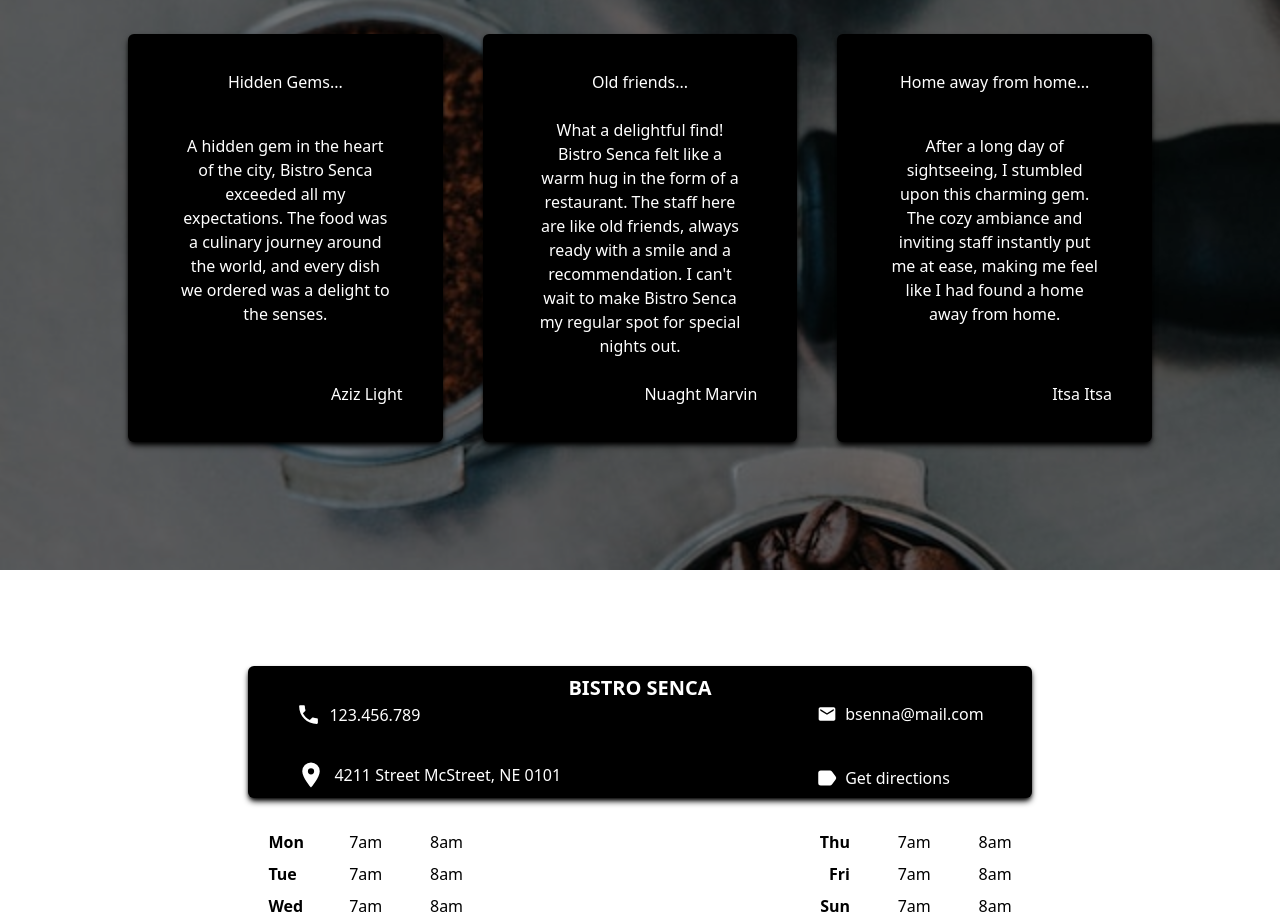
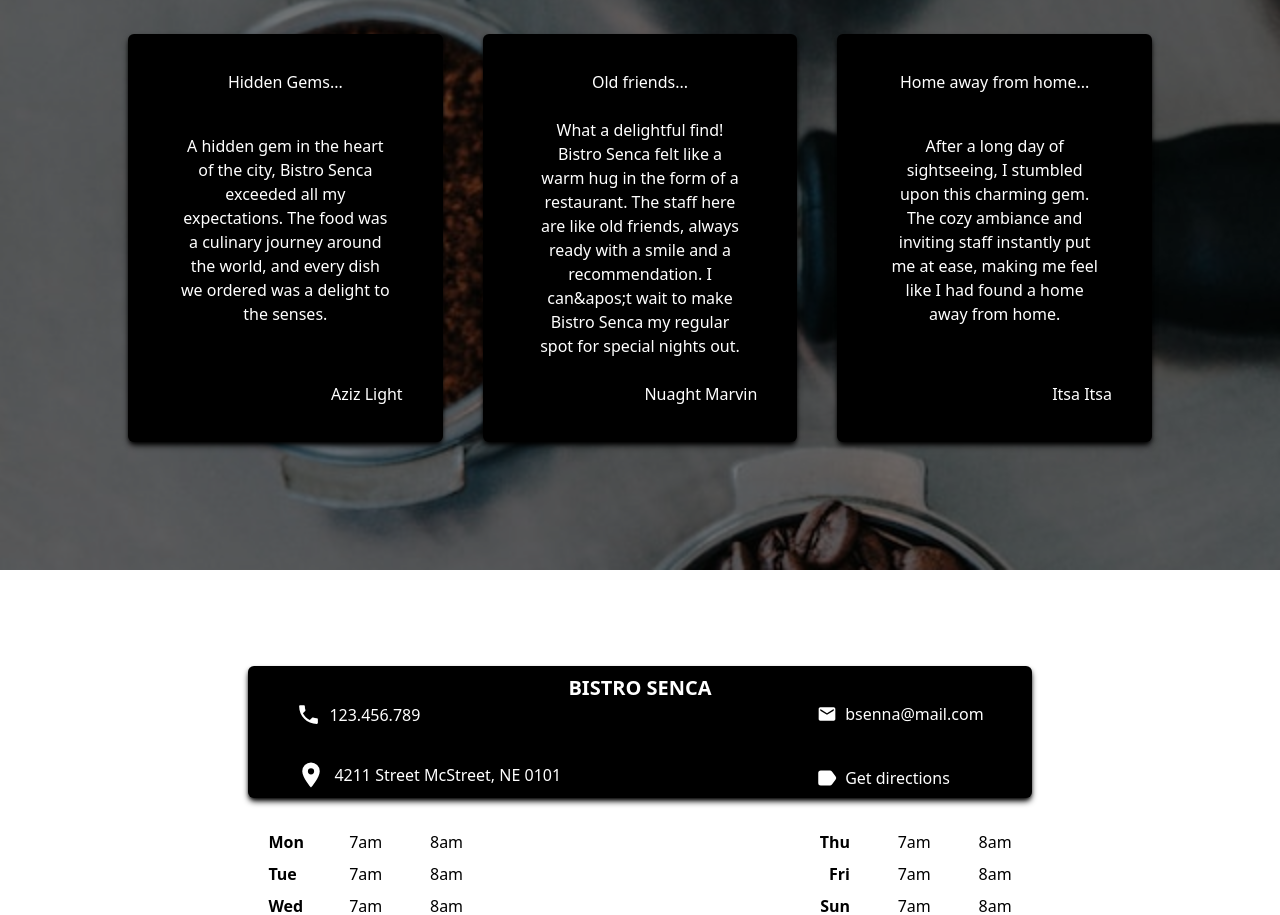
Before and after one commit to christophermorin/bistro_senca-v2, a Next.js app: page / in a window 1280 px wide. Shown: the part 2726-3641 px from the top of the page. Built offline with nearby package versions, Linux system fonts and the light colour scheme.

Commit message:
fix text content

```diff
--- a/src/app/about/index.tsx
+++ b/src/app/about/index.tsx
@@ -20,7 +20,7 @@ export function About() {
             flavors in perfect harmony.
           </p>
           <p>
-            Whether you're gathering with friends or seeking a serene escape,
+            Whether you&apos;re gathering with friends or seeking a serene escape,
             Bistro Senca invites you to unwind and experience the essence of
             happiness.
           </p>
--- a/src/data/index.ts
+++ b/src/data/index.ts
@@ -62,7 +62,7 @@ export const reviews: Review[] = [
     id: 2,
     title: "Old friends...",
     content:
-      "What a delightful find! Bistro Senca felt like a warm hug in the form of a restaurant. The staff here are like old friends, always ready with a smile and a recommendation. I can't wait to make Bistro Senca my regular spot for special nights out.",
+      "What a delightful find! Bistro Senca felt like a warm hug in the form of a restaurant. The staff here are like old friends, always ready with a smile and a recommendation. I can&apos;t wait to make Bistro Senca my regular spot for special nights out.",
     author: "Nuaght Marvin",
   },
   {
```
